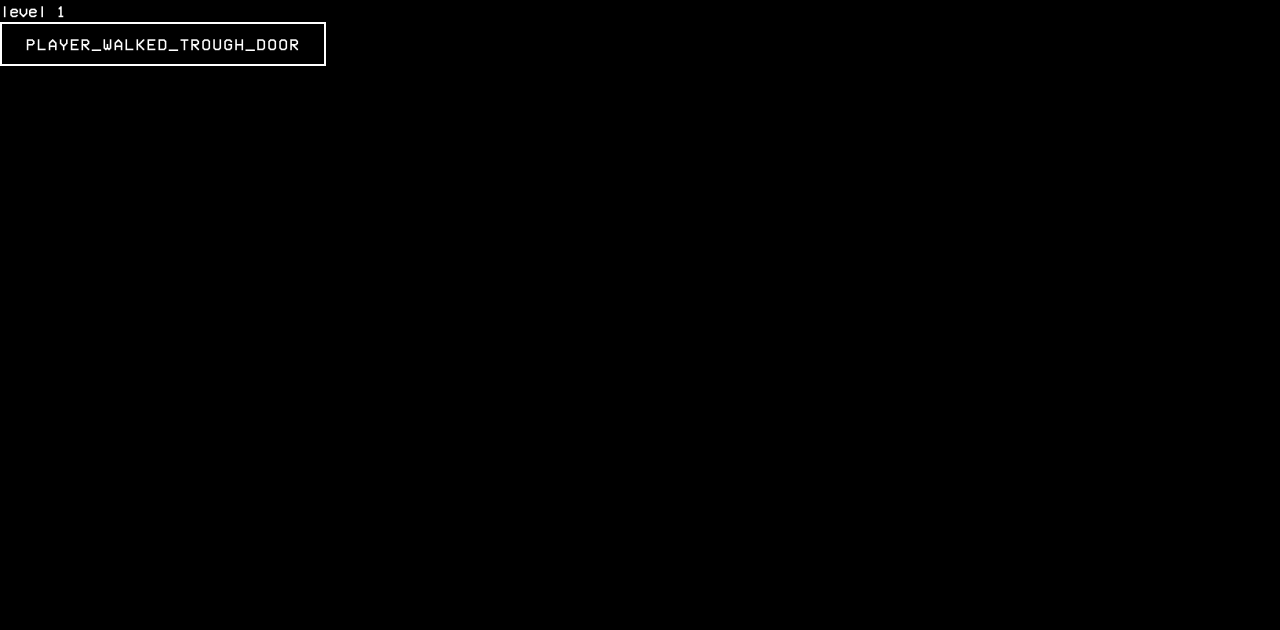
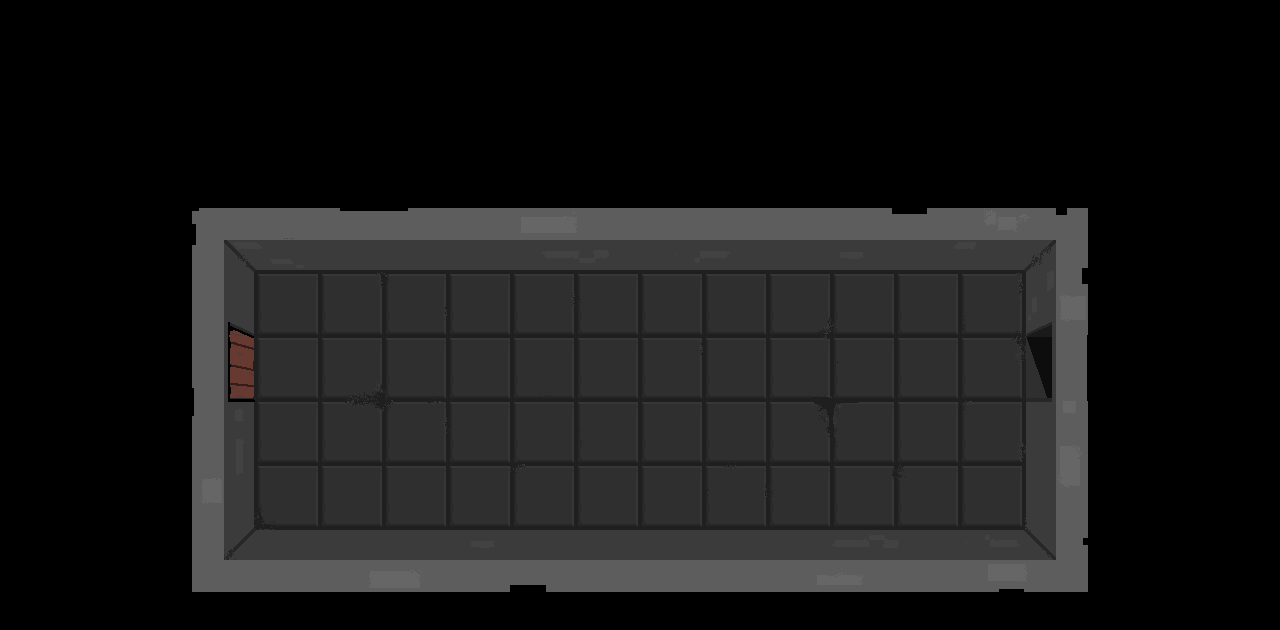
Before and after one commit to r0mm4k/pixel-theif, a React app: page / in a window 1280 px wide. Both pictures are taken after a click on the button "START GAME". Shown: the top 630 px of the page. Built offline with nearby package versions, Linux system fonts and the light colour scheme.

Commit message:
- replace level placeholder

```diff
--- a/src/components/game/game.tsx
+++ b/src/components/game/game.tsx
@@ -5,8 +5,12 @@ import { gameMachine } from '@/machines';
 import { Home } from '@/components/home';
 import { GameOver } from '@/components/game-over';
 import { GameComplete } from '@/components/game-complete';
-import { Button } from '@/components/button';
+import { Background } from '@/components/background';
+import { Grid } from '@/components/grid';
 import { IGameProps } from './game.types';
+import level1Background from '@/assets/images/level1Background.png';
+import level2Background from '@/assets/images/level2Background.png';
+import level3Background from '@/assets/images/level3Background.png';
 
 const Game: FC<IGameProps> = ({ fastForwardEvents }) => {
   const [state, send] = useMachine(gameMachine);
@@ -23,10 +27,8 @@ const Game: FC<IGameProps> = ({ fastForwardEvents }) => {
     if (state.matches('playing.level1')) {
       return (
         <>
-          <p>level 1</p>
-          <Button onClick={() => send('PLAYER_WALKED_THROUGH_DOOR')}>
-            PLAYER_WALKED_TROUGH_DOOR
-          </Button>
+          <Background src={level1Background} alt="Dungeon room" />
+          <Grid />
         </>
       );
     }
@@ -34,11 +36,8 @@ const Game: FC<IGameProps> = ({ fastForwardEvents }) => {
     if (state.matches('playing.level2')) {
       return (
         <>
-          <p>level 2</p>
-          <Button onClick={() => send('PLAYER_WALKED_THROUGH_DOOR')}>
-            PLAYER_WALKED_TROUGH_DOOR
-          </Button>
-          <Button onClick={() => send('PLAYER_DIED')}>PLAYER_DIED</Button>
+          <Background src={level2Background} alt="Dungeon room" />
+          <Grid />
         </>
       );
     }
@@ -46,8 +45,8 @@ const Game: FC<IGameProps> = ({ fastForwardEvents }) => {
     if (state.matches('playing.level3')) {
       return (
         <>
-          <p>level 3</p>
-          <Button onClick={() => send('PLAYER_GOT_TREASURE')}>PLAYER_GOT_TREASURE</Button>
+          <Background src={level3Background} alt="Dungeon room" />
+          <Grid />
         </>
       );
     }
--- a/src/components/grid/grid.styled.ts
+++ b/src/components/grid/grid.styled.ts
@@ -11,8 +11,6 @@ const LayoutStyled = styled.section`
   top: 50%;
   left: 50%;
   transform: translate(-50%, -50%);
-
-  border: 1px solid ${(props) => props.theme.colors.white};
 `;
 
 const SquareStyled = styled.div<ISquareProps>`
@@ -22,8 +20,6 @@ const SquareStyled = styled.div<ISquareProps>`
   position: absolute;
   top: ${(props) => props.y * GRID_SQUARE_SIZE}px;
   left: ${(props) => props.x * GRID_SQUARE_SIZE}px;
-
-  border: 1px solid ${(props) => props.theme.colors.white};
 `;
 
 export { LayoutStyled, SquareStyled };
```
